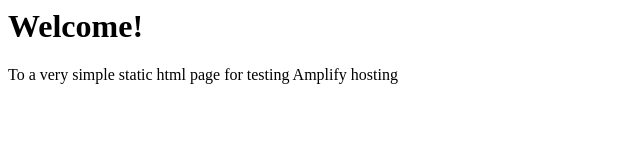
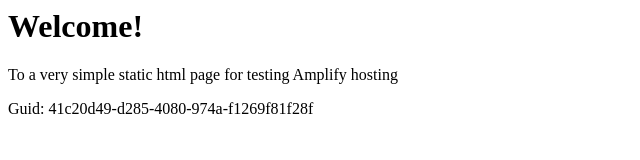
Before and after one commit to aws-aemilia-lhr/Github-PR-Commit-Integration-Test-DoNotTouch-v1-preprod-eu-west-2, a website: page src/index.html in a window 1280 px wide. Shown: the whole page, without its empty margins (0-640 px from the left). Drawn offline with Linux system fonts and the light colour scheme.

Commit message:
commit from integ tests

```diff
--- a/src/index.html
+++ b/src/index.html
@@ -1,3 +1,5 @@
+
+
 <html lang="en">
 
 <head>
@@ -10,6 +12,6 @@
 <body>
     <h1>Welcome!</h1>
     <p>To a very simple static html page for testing Amplify hosting</p>
-</body>
+    <p>Guid: 41c20d49-d285-4080-974a-f1269f81f28f</p></body>
 
 </html>
```
